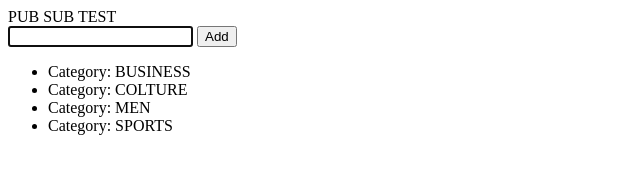
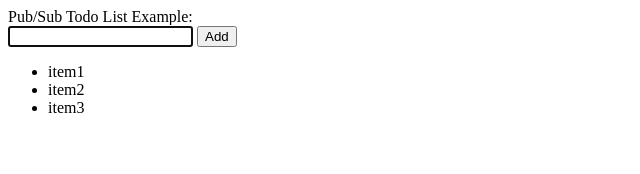
Before and after one commit to amireitan/Pub-Sub---todo, a website built with webpack: page src/index.html in a window 1280 px wide. Shown: the whole page, without its empty margins (0-640 px from the left). Built offline with nearby package versions, Linux system fonts and the light colour scheme.

Commit message:
a few changes

```diff
--- a/package.json
+++ b/package.json
@@ -4,7 +4,7 @@
   "description": "",
   "main": "index.js",
   "scripts": {
-    "dev": "webpack-dev-server --hot --inline --devtool source-map --progress --colors --content-base src",
+    "start": "webpack-dev-server --hot --inline --devtool source-map --progress --colors --content-base src",
     "build": "rimraf build/* && webpack --progress --colors"
   },
   "author": "Amir Eitan",
@@ -18,14 +18,11 @@
     "babel-core": "^5.8.25",
     "babel-loader": "^5.3.2",
     "css-loader": "^0.19.0",
-    "extract-text-webpack-plugin": "^0.8.2",
     "file-loader": "^0.8.4",
     "html-webpack-plugin": "^1.6.2",
     "node-sass": "^3.3.3",
     "path": "^0.12.7",
-    "proxyquireify": "^2.1.0",
     "raw-loader": "^0.5.1",
-    "replace": "^0.3.0",
     "rimraf": "^2.3.2",
     "sass-loader": "^3.0.0",
     "style-loader": "^0.12.4",
--- a/src/actions.js
+++ b/src/actions.js
@@ -1,38 +1,41 @@
-var Actions = (function(){
+const Actions = (function(){
 
-  var observers = {
-  	"items"            : "items", // "items"  : [func, func, func]
-  	"items.addItem"    : "items.addItem",
-  	"items.removeItem" : "items.removeItem",
+  let observers = {
+  	"items"              : "items", // "items"  : [func, func, func]
+  	"items.addItem"      : "items.addItem",
+  	"items.removeItem"   : "items.removeItem",
+    "items.initialState" : "items.initialState"
   };
 
   return {
-    on: function (topic, listener) {
-    	  // console.log("%c Actions.on - Adding a callback for an action - ", "background:pink", topic);
-      	observers[topic] = (observers[topic] && Array.isArray(observers[topic])) ?
-      	observers[topic] : [];
+    on: function (actionType, listener) {
+      	observers[actionType] = (observers[actionType] && Array.isArray(observers[actionType])) ?
+      	observers[actionType] : [];
 
         //Add listener
-        observers[topic] = [...observers[topic], listener];
-
-      	console.log("ON FUNCTION OBSERVERS: ", observers);
+        observers[actionType] = [...observers[actionType], listener];
     },
 
-    trigger: function (topic, payload) {
-      // console.log("%c Actions.trigger - Triggering an action - ","background:green", topic);
-      if (!observers[topic]) return;
+    trigger: function (actionType, payload) {
+      if (!observers[actionType]) return;
 
-      observers[topic].forEach( item => item (typeof payload !== 'undefined' ? payload : {}));
+      observers[actionType].forEach( item => item (typeof payload !== 'undefined' ? payload : {}));
     },
 
-    remove: function (topic, observer){
-    	if (!this.observers[topic]) return;
+    remove: function (actionType, observer) {
+    	if (!this.observers[actionType]) return;
+      let observerIndex = this.observers[actionType].indexOf(observer);
 
-    	if (this.observers[topic].indexOf(observer) !== -1) observers.splice(index, 1);
+    	if (observerIndex !== -1) {
+        observers[actionType] = [
+          ...observers[actionType].slice(0, observerIndex),
+          ...observers[actionType].slice(observerIndex + 1)
+        ];
+      }
     }
   };
 
 })();
 
 
-module.exports = Actions;
+export default Actions;
--- a/src/index.html
+++ b/src/index.html
@@ -5,11 +5,10 @@
 	<title>Pub/Sub Example</title>
 </head>
 <body>
-<header>PUB SUB TEST</header>
+<header>Pub/Sub Todo List Example:</header>
 
 <div id="container"></div>
 
 <script type="text/javascript" src="bundle.js" ></script>
-
 </body>
 </html>
--- a/src/main.js
+++ b/src/main.js
@@ -1,8 +1,3 @@
-import Model from "./model.js";
 import View from "./view.js";
 
-
-/************************************
-		Adding first item
- ************************************/
-View.onAddItem("", "sports");
+View.init("#container");
--- a/src/model.js
+++ b/src/model.js
@@ -1,14 +1,12 @@
-const Actions = require("./actions.js");
+import Actions from "./actions.js";
 
 const Model = (function(){
 
-	init();
-
 	let state = {
 		items: [
-			{id: 1, category:"business"},
-			{id: 2, category:"colture"},
-			{id: 3, category:"men"},
+			{id: 1, title:"item1"},
+			{id: 2, title:"item2"},
+			{id: 3, title:"item3"},
 		]
 	};
 
@@ -16,6 +14,7 @@ const Model = (function(){
 		//Add Events
 		Actions.on("items.removeItem", onRemoveItem);
 		Actions.on("items.addItem", onAddItem);
+		Actions.on("items.initialState", publish);
 	}
 
 	function publish(){
@@ -35,6 +34,7 @@ const Model = (function(){
 		publish();
 	}
 
+	init();
 })();
 
-module.exports = Model;
+export default Model;
--- a/src/view.js
+++ b/src/view.js
@@ -1,4 +1,5 @@
-const Actions = require("./actions.js");
+import Actions from "./actions.js";
+import Model from "./model.js";
 
 const View = (function(){
 
@@ -7,19 +8,26 @@ const View = (function(){
 		state: null,
 		events: {},
 
-		init: function () {
- 			//Add Actions Handlers
+		init: function (selector) {
+ 			document.querySelector(selector).innerHTML = this.createSearchBar() + this.createItemsContainer();
+			document.querySelector("#inputItem").focus();
+			this.addEventListeners();
+
  			Actions.on("items", this.onChange.bind(this));
+ 			Actions.trigger("items.initialState");
+
+			this.setState();
+		},
+
+		addEventListeners: function(){
+			this.eventsListeners("#btnAdd", "click", this.onAddItem);
+			this.eventsListeners("#items", "click", this.onRemoveItem);
 		},
 
 		setState: function (data){
 			if (!data) return;
-
-			this.state = data.reduce((prev, next) => {
-				return prev.concat([next]);
-			}, []);
-
-			this.render();
+			this.state = data;
+			this.renderItems();
 		},
 
 		eventsListeners: function(selector, actionType, eventHandler) {
@@ -31,13 +39,11 @@ const View = (function(){
 
 		removeListeners: function() {
 			for (let prop in this.events) {
-				document.querySelector(prop).removeEventListener(this.events[prop], prop)
+				document.querySelector(prop).removeEventListener(this.events[prop], prop);
 			}
 		},
 
 		onChange: function (data) {
-			console.log("%c View - Onchange function", "background: yellow");
-			console.log("Data: ", data);
 			this.state = null;
 			this.setState(data);
 		},
@@ -48,7 +54,7 @@ const View = (function(){
 			let inputTextVal = document.querySelector("#inputItem") && document.querySelector("#inputItem").value;
 
 			let itemValue = item || inputTextVal;
-			Actions.trigger("items.addItem", {category: itemValue});
+			Actions.trigger("items.addItem", {title: itemValue});
 		},
 
 		onRemoveItem: function (e) {
@@ -57,42 +63,35 @@ const View = (function(){
 			}
 		},
 
-		render: function () {
-			if (this.state === null) return;
-			this.removeListeners();
+		createItemsContainer: function(){
+			return `<section id="items"></section>`;
+		},
 
+		createSearchBar: function(){
 			let button = `<input type='submit' id='btnAdd' value='Add'>`;
 			let search = `<input type='text' id='inputItem'/>`;
 
-			let box = `<form> ${search} ${button} </form>`;
+			return `<form> ${search} ${button} </form>`;
+		},
 
-			let items = this.state.reduce((prev, next, index, array) => {
-				prev += `<li data-itemId=${next.id}>
-							Category: ${next.category.toUpperCase()}
-						</li>`;
-				return prev  += (index === array.length - 1) ? `</ul>` : "";
+		createItems:function(state) {
+			let Items = state.reduce((prev, next, index, array) => {
+				return prev += `<li data-itemId=${next.id}> ${next.title}</li>`;
+			}, `<ul id='itemsList'>`);
+			return Items += `</ul>`;
+		},
 
-			}, `<ul id='itemsList'>`);
-
-			document.querySelector("#container").innerHTML = box + items;
-			document.querySelector("#inputItem").focus();
-
-			//Adding EventListeners
-			this.eventsListeners("#btnAdd", "click", this.onAddItem);
-			this.eventsListeners("#itemsList", "click", this.onRemoveItem);
+		renderItems: function () {
+			if (this.state === null) return;
+			let items = this.createItems(this.state);
+			document.querySelector("#items").innerHTML = items;
 		}
 	}
 
-	Methods.init();
-
 	return {
-		init         : Methods.init,
-		onChange     : Methods.onChange,
-		onAddItem    : Methods.onAddItem,
-		onRemoveItem : Methods.onRemoveItem,
+		init: Methods.init.bind(Methods),
 	}
 
 })();
 
-
-module.exports = View;
+export default View;
--- a/webpack.config.js
+++ b/webpack.config.js
@@ -1,6 +1,5 @@
 var path              = require('path');
 var webpack           = require('webpack');
-var ExtractTextPlugin = require('extract-text-webpack-plugin');
 
 module.exports = {
 
@@ -25,28 +24,8 @@ module.exports = {
 				test: /\.js$/,
 				exclude: /node_modules/,
 				loader: 'babel-loader'
-			},
-			{
-				test: /\.scss$/,
-				loader: ExtractTextPlugin.extract('css!sass')
-			},
-			{
-				test: /\.(jpe?g|gif|png|woff|ttf|eot)[\?]?.*$/,
-				loader: 'url-loader?limit=10000&name=assets/[name].[ext]'
-			},
-			{
-				test: /\.(svg)$/,
-				loader: 'file-loader?name=assets/[name].[ext]'
 			}
 		]
 	},
 
-	plugins: [
-		new webpack.HotModuleReplacementPlugin(),
-		new webpack.NoErrorsPlugin(),
-		new ExtractTextPlugin('./style.css', {
-			allChunks: true
-		})
-	]
-
 };
```
Also changed, not shown: 1 other file.
